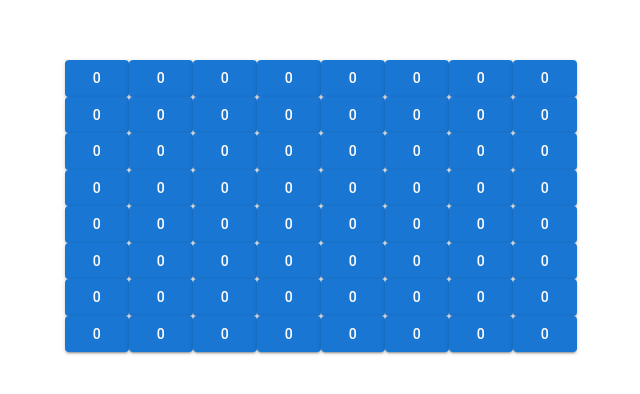
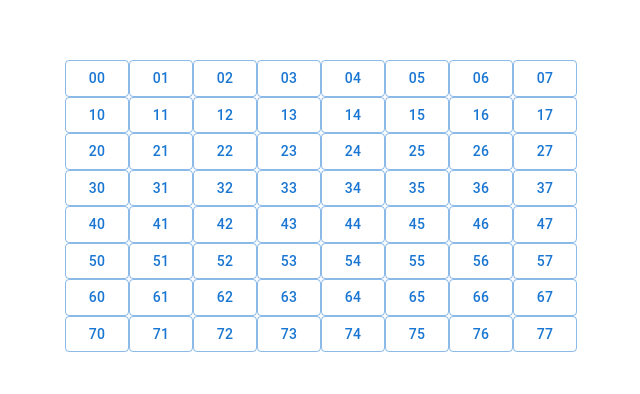
Before and after one commit to lopesamit/othello-hooks, a React (Create React App) app: page / in a window 1280 px wide. Shown: the part 194-588 px from the top of the page, without its empty margins (319-959 px from the left). Built offline with nearby package versions, Linux system fonts and the light colour scheme.

Commit message:
button onclick changed variant

```diff
--- a/package.json
+++ b/package.json
@@ -42,5 +42,8 @@
       "last 1 firefox version",
       "last 1 safari version"
     ]
+  },
+  "devDependencies": {
+    "eslint": "^8.7.0"
   }
 }
--- a/src/App.tsx
+++ b/src/App.tsx
@@ -1,12 +1,11 @@
 import './App.css';
-import { Board } from './Board'
+import { Board } from './Board';
 import React from 'react';
-
 
 function App() {
   return (
     <div className="App">
-      <Board />
+      <Board key="board" />
     </div>
   );
 }
--- a/src/Board.tsx
+++ b/src/Board.tsx
@@ -1,20 +1,48 @@
-import React from 'react';
+import React, { useState, useEffect } from 'react';
 import { Button } from '@mui/material';
 
 export const Board = () => {
-  const board2d = new Array(8).fill(0).map(a => new Array(8).fill(0))
+  const board2d = new Array(8)
+    .fill(0)
+    .map((a, i) =>
+      new Array(8)
+        .fill(0)
+        .map((b, j) => makeButton(i, j, 'outlined', setBoard)),
+    );
+
+  const [board, setBoardState] = useState(board2d);
+
+  function setBoard(i: number, j: number) {
+    board2d[i][j] = makeButton(i, j, 'contained', setBoard);
+    setBoardState([...board2d]);
+  }
+
   return (
     <>
-      {
-        board2d.map(a => {
-          return (
-            <>
-              {a.map(b => <Button variant='contained'>0</Button>)}
-              <br />
-            </>
-          )
-        })
-      }
+      {board.map((a, i) => (
+        <div key={i}>
+          {a.map((b, j) => board[i][j])}
+          <br />
+        </div>
+      ))}
     </>
-  )
-}
+  );
+};
+
+const makeButton = (
+  i: number,
+  j: number,
+  variant: string,
+  setBoard: Function,
+) => {
+  return (
+    <Button
+      variant={variant as any}
+      key={j}
+      onClick={(a) => setBoard(i, j)}
+    >
+      {i}
+      {j}
+    </Button>
+  );
+};
--- a/src/index.tsx
+++ b/src/index.tsx
@@ -8,7 +8,7 @@ ReactDOM.render(
   <React.StrictMode>
     <App />
   </React.StrictMode>,
-  document.getElementById('root')
+  document.getElementById('root'),
 );
 
 // If you want to start measuring performance in your app, pass a function
```
Also changed, not shown: src/reportWebVitals.tsx (+9 -7 lines), 2 other files (tests, documents, lock files or other folders).
